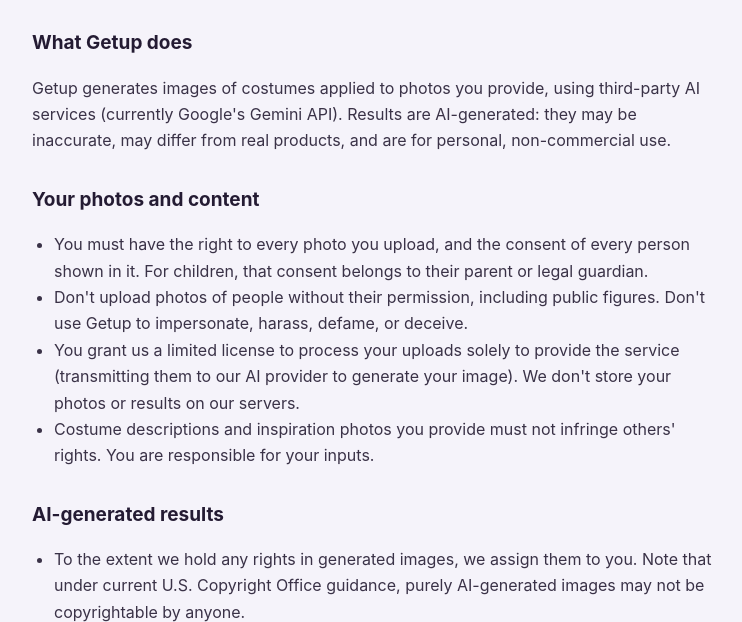
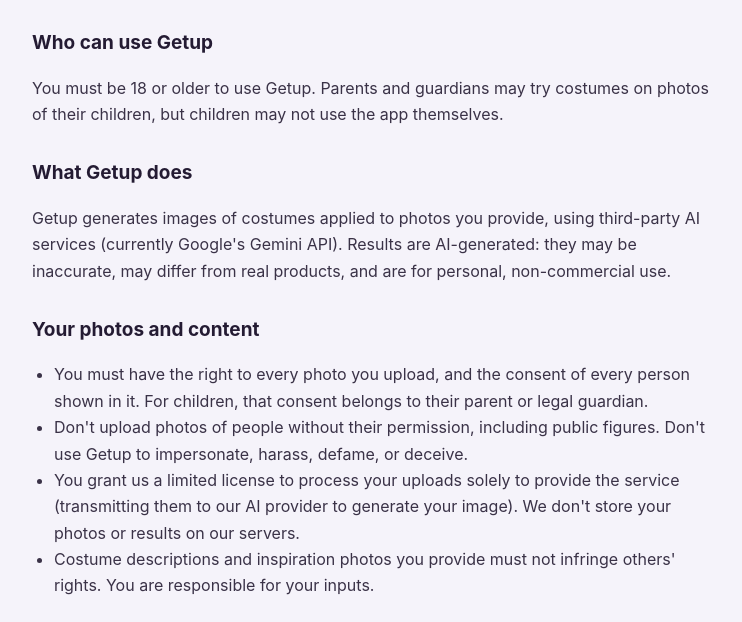
Before and after one commit to mike562/getup-legal, a plain HTML site: page terms.html in a window 1280 px wide. Shown: the part 184-806 px from the top of the page, without its empty margins (268-1010 px from the left). Drawn offline with Linux system fonts and the light colour scheme.

Commit message:
Getup is 18+: terms and privacy

```diff
--- a/terms.html
+++ b/terms.html
@@ -13,6 +13,9 @@
 <h1>Terms of Service</h1>
 <div class="date">Effective October 1, 2026</div>
 </header>
+
+<h2>Who can use Getup</h2>
+<p>You must be 18 or older to use Getup. Parents and guardians may try costumes on photos of their children, but children may not use the app themselves.</p>
 <h2>What Getup does</h2>
 <p>Getup generates images of costumes applied to photos you provide, using third-party AI services (currently Google's Gemini API). Results are AI-generated: they may be inaccurate, may differ from real products, and are for personal, non-commercial use.</p>
 <h2>Your photos and content</h2>
```
Also changed, not shown: privacy.html (+1 -1 lines).
